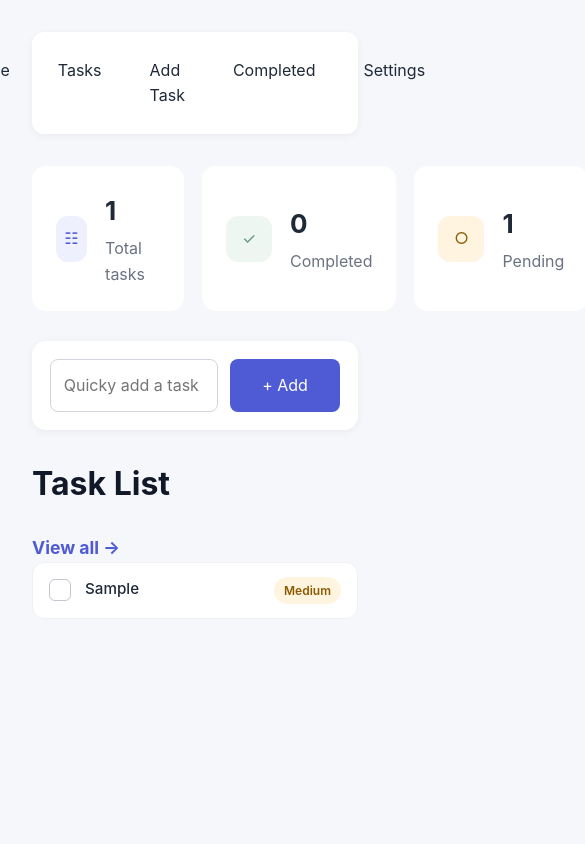
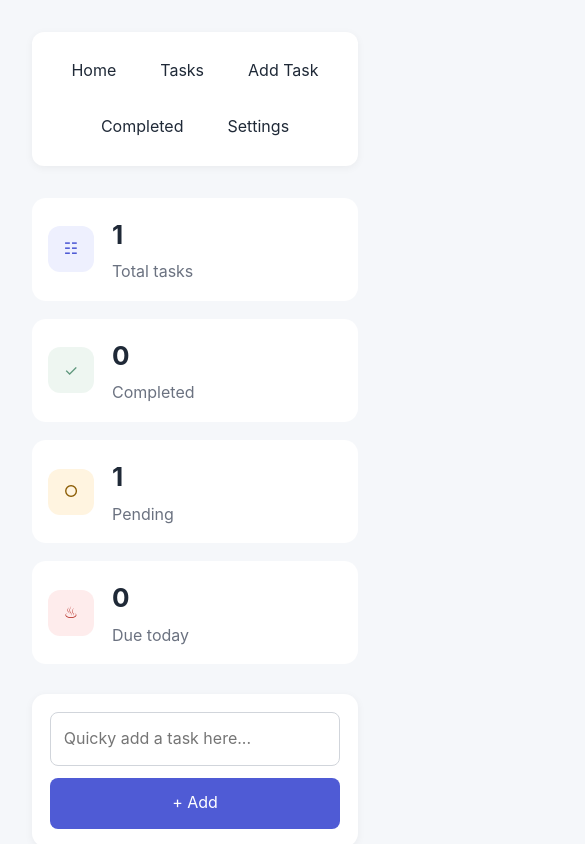
Before and after one commit to SoyOusa/todo-app, a React (Vite) app: page / in a window 390 px wide. Both pictures are taken after typing "Sample" into the empty fields and a click on the button "+ Add". Shown: the top 844 px of the page, 585 px wide, since content can reach past the window. Built offline with nearby package versions, Linux system fonts and the light colour scheme.

Commit message:
Repsonsive Design is completed

```diff
--- a/src/App.css
+++ b/src/App.css
@@ -293,3 +293,64 @@
   gap: 6px;
   font-size: 0.9rem;
 }
+
+/*
+   Responsive Design
+*/
+
+@media (max-width: 768px) {
+  .stats-grid {
+    grid-template-columns: repeat(2, 1fr);
+  }
+
+  .filters {
+    flex-direction: column;
+    align-items: stretch;
+  }
+
+  .filters input,
+  .filters select {
+    width: 100%;
+  }
+
+  .navbar {
+    flex-wrap: wrap;
+    gap: 12px;
+  }
+
+  .task-actions {
+    flex-wrap: wrap;
+    gap: 8px;
+  }
+
+  .task-form {
+    max-width: 100%;
+    padding: 16px;
+  }
+}
+
+@media (max-width: 480px) {
+  .stats-grid {
+    grid-template-columns: 1fr;
+  }
+
+  .stat-card {
+    padding: 16px;
+  }
+
+  h1 {
+    font-size: 1.5rem;
+  }
+
+  .task-preview {
+    flex-wrap: wrap;
+  }
+
+  .quick-add {
+    flex-direction: column;
+  }
+
+  .quick-add button {
+    width: 100%;
+  }
+}
```
